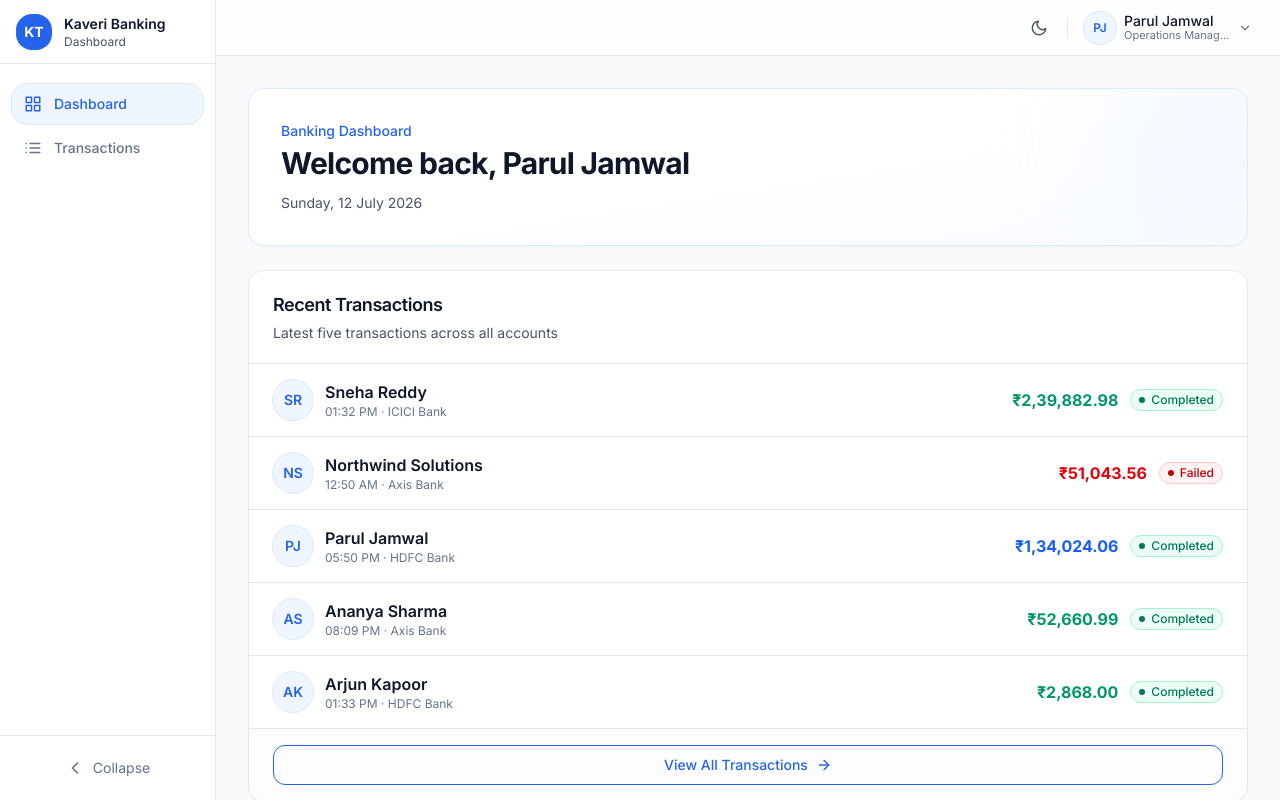
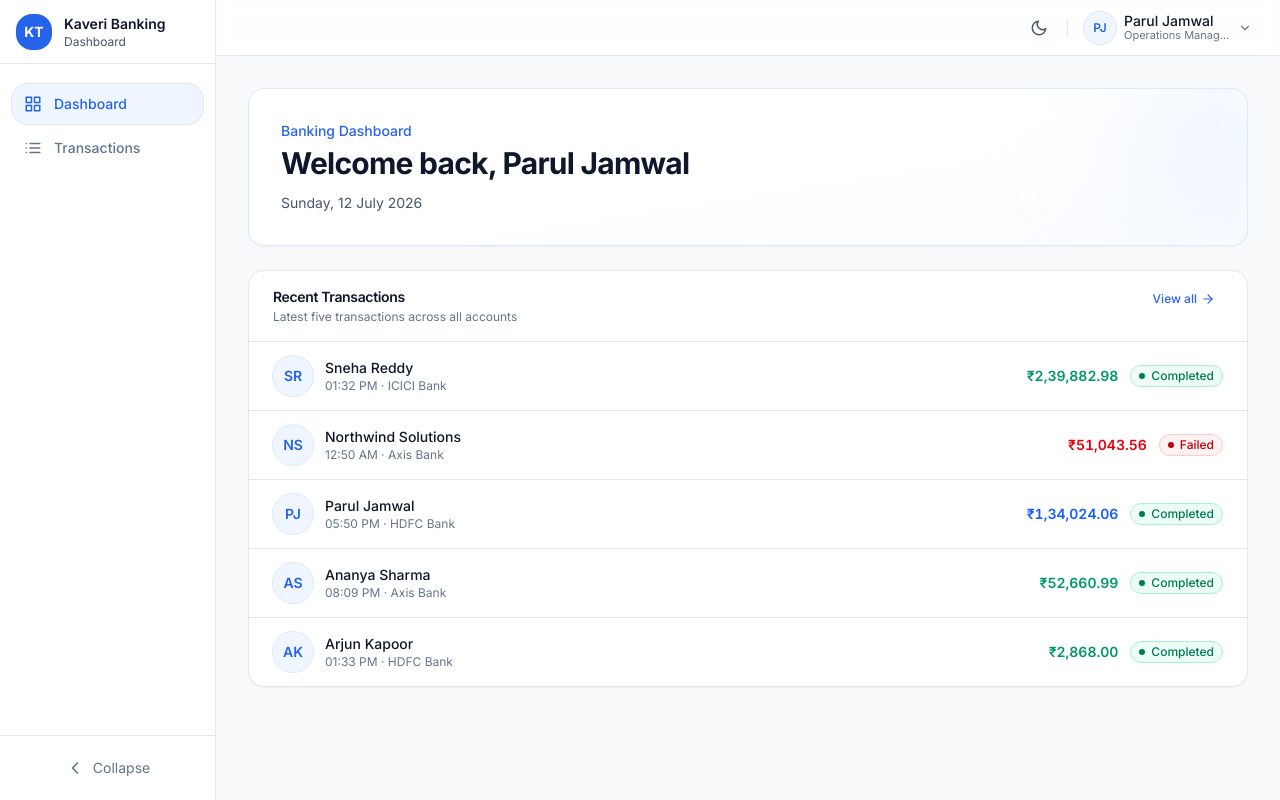
Before and after one commit to paruljamwal/Banking_Transaction_Dashboard, a React (Vite) app: page /dashboard in a window 1280 px wide. Built offline with nearby package versions, Linux system fonts and the light colour scheme.

Commit message:
fix: improvements in view all cta

```diff
--- a/src/components/dashboard/DashboardRecentTransactions.jsx
+++ b/src/components/dashboard/DashboardRecentTransactions.jsx
@@ -3,7 +3,6 @@ import { format, parseISO } from 'date-fns'
 import { FiArrowRight, FiInbox } from 'react-icons/fi'
 import Card from '@components/common/Card'
 import Badge from '@components/common/Badge'
-import Button from '@components/common/Button'
 import Avatar from '@components/common/Avatar'
 import EmptyState from '@components/common/EmptyState'
 import TableSkeleton from '@components/common/TableSkeleton'
@@ -20,13 +19,29 @@ function DashboardRecentTransactions({ transactions, loading = false }) {
 
   return (
     <Card padding="none" className="overflow-hidden">
-      <div className="border-b border-border px-6 py-5">
-        <h3 className="text-lg font-semibold tracking-tight text-text">
+      <div className="flex items-start justify-between gap-4 border-b border-border px-5 py-4 sm:px-6">
+        <div className="min-w-0">
+          <h3 className="text-sm font-semibold tracking-tight text-text">
             Recent Transactions
           </h3>
-        <p className="mt-1 text-sm text-text-secondary">
+          <p className="mt-0.5 text-xs text-muted">
             Latest five transactions across all accounts
           </p>
+        </div>
+
+        {transactions.length > 0 && (
+          <Link
+            to={ROUTES.TRANSACTIONS}
+            className={cn(
+              'inline-flex shrink-0 items-center gap-1 rounded-lg px-2 py-1',
+              'text-xs font-medium text-primary-600 transition-colors',
+              'hover:bg-primary-50 hover:text-primary-700',
+            )}
+          >
+            View all
+            <FiArrowRight className="h-3.5 w-3.5" aria-hidden="true" />
+          </Link>
+        )}
       </div>
 
       {transactions.length === 0 ? (
@@ -38,17 +53,16 @@ function DashboardRecentTransactions({ transactions, loading = false }) {
           description="Transactions will appear here once activity is recorded."
         />
       ) : (
-        <>
         <div className="divide-y divide-border">
           {transactions.map((txn) => (
             <div
               key={txn.id}
-                className="flex flex-col gap-3 px-6 py-4 sm:flex-row sm:items-center sm:justify-between"
+              className="flex flex-col gap-3 px-5 py-3.5 sm:flex-row sm:items-center sm:justify-between sm:px-6"
             >
               <div className="flex min-w-0 items-center gap-3">
                 <Avatar name={txn.customerName} size="md" />
                 <div className="min-w-0">
-                    <p className="truncate font-semibold text-text">
+                  <p className="truncate text-sm font-medium text-text">
                     {txn.customerName}
                   </p>
                   <p className="text-xs text-muted">
@@ -60,7 +74,7 @@ function DashboardRecentTransactions({ transactions, loading = false }) {
               <div className="flex items-center justify-between gap-3 sm:justify-end">
                 <span
                   className={cn(
-                      'text-base font-bold',
+                    'text-sm font-semibold tabular-nums',
                     getAmountColorClass(txn.transactionType, txn.status),
                   )}
                 >
@@ -77,20 +91,6 @@ function DashboardRecentTransactions({ transactions, loading = false }) {
             </div>
           ))}
         </div>
-
-          <div className="border-t border-border bg-bg/40 px-6 py-4">
-            <Link to={ROUTES.TRANSACTIONS}>
-              <Button
-                variant="outline"
-                fullWidth
-                rightIcon={<FiArrowRight className="h-4 w-4" />}
-                className="rounded-2xl"
-              >
-                View All Transactions
-              </Button>
-            </Link>
-          </div>
-        </>
       )}
     </Card>
   )
```
Lines whose indentation alone changed are shown as unchanged.
